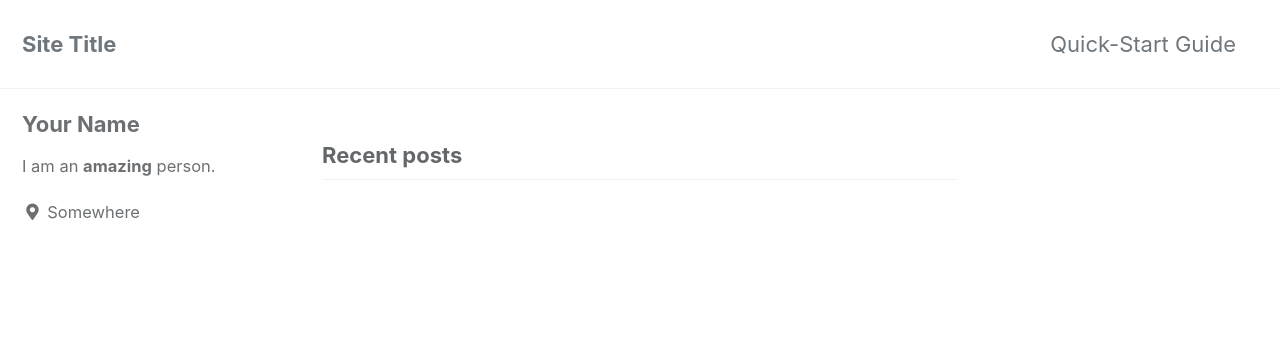
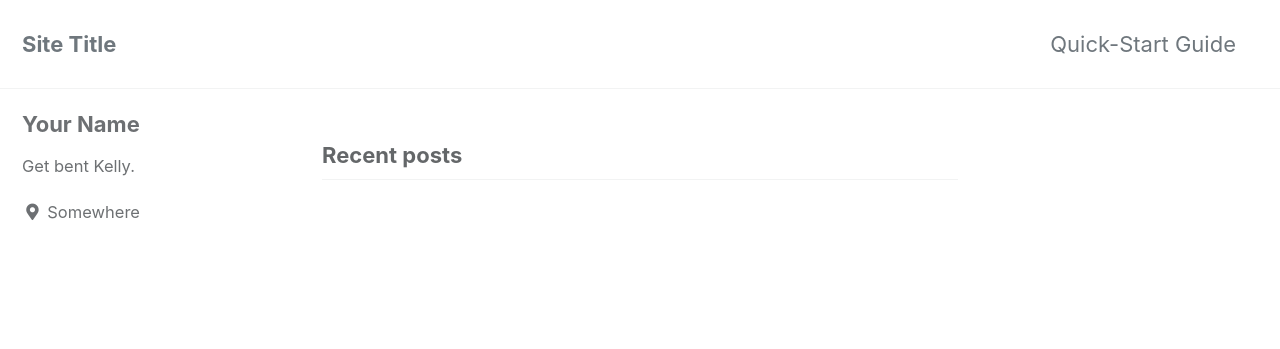
Before and after one commit to ncb78380/ncb78380.github.io, a Jekyll site: the page built from index.html, in a window 1280 px wide. Shown: the top 349 px of the page. Built offline with Jekyll 4.4.1, drawn with Linux system fonts in a browser that asks for light colours; cached includes are drawn as plain includes; the list of posts is cut into pages by our own code.

Commit message:
Update _config.yml

```diff
--- a/_config.yml
+++ b/_config.yml
@@ -106,7 +106,7 @@ analytics:
 author:
   name             : "Your Name"
   avatar           : # path of avatar image, e.g. "/assets/images/bio-photo.jpg"
-  bio              : "I am an **amazing** person."
+  bio              : "Get bent Kelly."
   location         : "Somewhere"
   email            :
   links:
```
